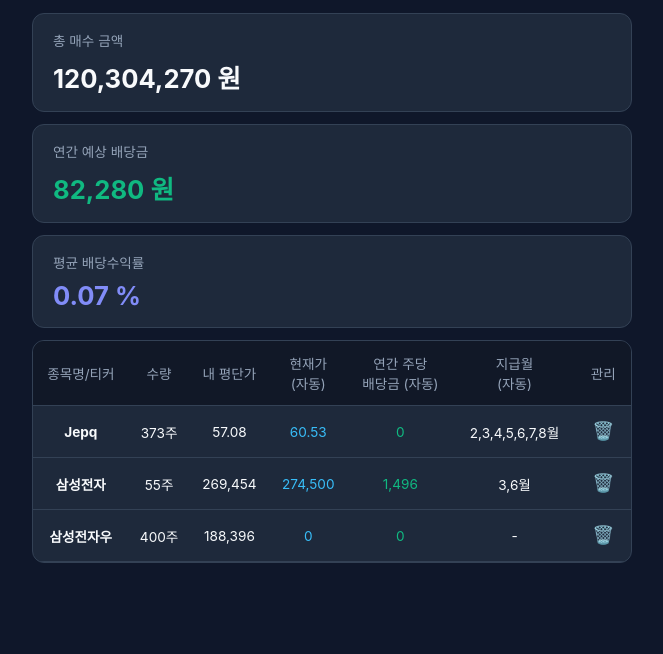
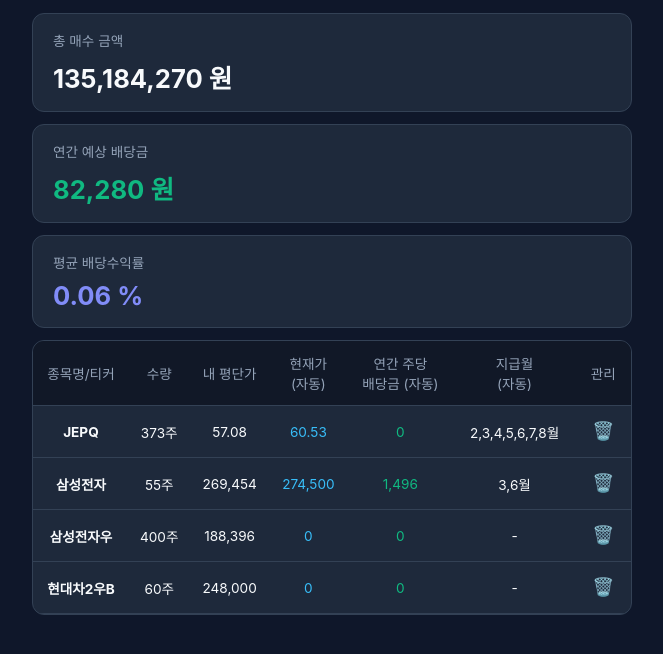
Before and after one commit to pabusu84/RuleFit, a plain HTML site: page index.html in a window 1280 px wide. Shown: the part 114-768 px from the top of the page, without its empty margins (308-971 px from the left). Drawn offline with Linux system fonts and the light colour scheme.

Commit message:
Update index.html

```diff
--- a/index.html
+++ b/index.html
@@ -218,9 +218,10 @@
     let marketData = { stocks: {}, exchangeRate: 1350 };
 
     let myPortfolio = JSON.parse(localStorage.getItem('myPortfolio')) || [
-        { name: "Jepq", qty: 373, price: 57.08 },
+        { name: "JEPQ", qty: 373, price: 57.08 },
         { name: "삼성전자", qty: 55, price: 269454 },
-        { name: "삼성전자우", qty: 400, price: 188396 }
+        { name: "삼성전자우", qty: 400, price: 188396 },
+        { name: "현대차2우B", qty: 60, price: 248000 }
     ];
 
     async function init() {
@@ -235,22 +236,32 @@
         render();
     }
 
+    // 이름 비교용 문자열 정규화 (공백 제거, 대문자 변환)
+    function cleanStr(str) {
+        return (str || '').toString().replace(/\s+/g, '').toUpperCase();
+    }
+
     function findLiveData(name) {
         if (!marketData.stocks) return {};
 
-        const raw = name.trim();
-        const upper = raw.toUpperCase();
-        const lower = raw.toLowerCase();
+        const target = cleanStr(name);
 
-        // 대소문자 및 다양한 키 검색
-        let found = marketData.stocks[raw] || marketData.stocks[upper] || marketData.stocks[lower];
+        // 1. 키 이름 비교
+        for (let key in marketData.stocks) {
+            if (cleanStr(key) === target) {
+                return marketData.stocks[key];
+            }
+        }
 
-        // 못 찾았을 경우 티커 매칭 시도 (.KS 대소문자 호환)
-        if (!found) {
-            const values = Object.values(marketData.stocks);
-            found = values.find(s => s.ticker === upper || s.ticker.toUpperCase() === upper);
+        // 2. ticker 값 비교
+        for (let key in marketData.stocks) {
+            const item = marketData.stocks[key];
+            if (item.ticker && cleanStr(item.ticker) === target) {
+                return item;
+            }
         }
-        return found || {};
+
+        return {};
     }
 
     function render() {
@@ -268,7 +279,6 @@
             const divPerShare = liveData.divPerShare || 0;
             const months = (liveData.months && liveData.months.length > 0) ? liveData.months.join(',') + '월' : '-';
 
-            // 통화 판단 (currency 정보 혹은 평단가 기준)
             const isUSD = liveData.currency === "USD" || (!liveData.currency && item.price < 1000);
 
             const investAmount = item.qty * item.price;
```
